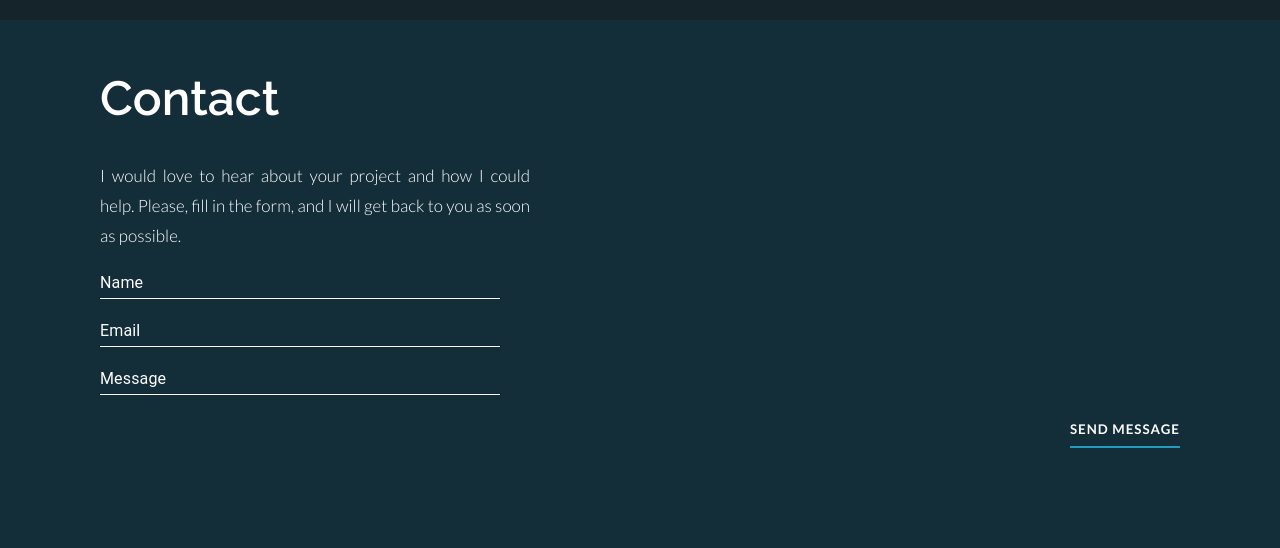
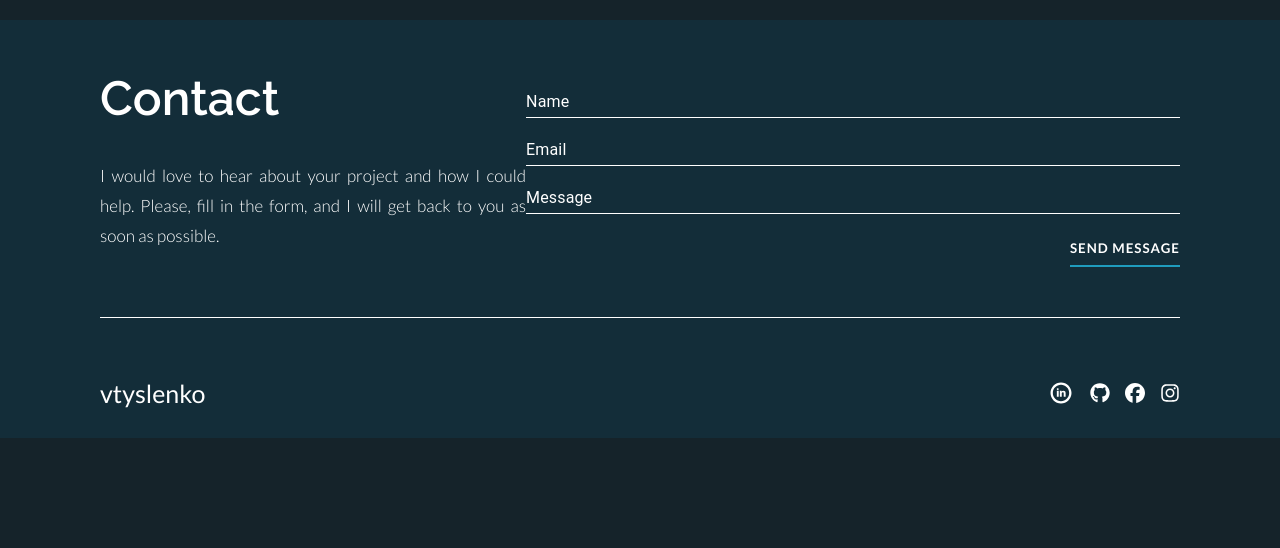
Before and after one commit to VicTyslenko/vt-portfolio, a React (Create React App) app in the folder client/: page / in a window 1280 px wide. Shown: the part 1498-2046 px from the top of the page. After the commit the page ends 1936 px from the top, so only its background shows below. Built offline with nearby package versions, Linux system fonts and the light colour scheme; no server answers.

Commit message:
fixed contact section

```diff
--- a/client/src/adaptive-components/MobileForm/MobileForm.jsx
+++ b/client/src/adaptive-components/MobileForm/MobileForm.jsx
@@ -6,7 +6,7 @@ const MobileForm = (props) => {
     <div className="mobile-form-wrapp">
       <Input
         name="name"
-        className="text-field name-input"
+        className="text-field"
         label="Full Name"
         error={!!errors.name && touched.name}
         variant="outlined"
@@ -30,11 +30,12 @@ const MobileForm = (props) => {
       />
       <Input
         name="message"
-        className="text-field message"
+        className="text-field"
+        error={!!errors.message}
+        fullWidth
         label="Message"
-        error={!!errors.message}
-        variant="outlined"
-        fullWidth
+        multiline
+        rows={5}
       />
     </div>
   );
--- a/client/src/adaptive-components/MobileForm/mobileForm.scss
+++ b/client/src/adaptive-components/MobileForm/mobileForm.scss
@@ -1,28 +1,11 @@
 @import "../../utils/variables";
+@import "../../utils/mixins";
+@import "../../utils/media-queries";
 
 .mobile-form-wrapp {
-  //   .MuiInput-underline:before,
-  //   .MuiInput-underline:hover:before {
-  //     border-bottom-color: $prime-color;
-  //   }
-
-  //   .MuiInputLabel-root {
-  //     color: $prime-color !important;
-  //   }
-
-  //   .MuiTextField-root {
-  //     .MuiInput-underline:after {
-  //       border-bottom-color: $bright-blue;
-  //     }
-  //     &:focus-within .MuiInputLabel-root {
-  //       color: $bright-blue !important;
-  //     }
-  //   }
-
-  //   .MuiInputBase-input {
-  //     color: $prime-color;
-  //   }
-
+  .text-field:not(:last-child) {
+    margin-bottom: 18px;
+  }
   .MuiOutlinedInput-root .MuiOutlinedInput-notchedOutline {
     border-color: white;
   }
--- a/client/src/components/Main/components/ContactSection/ContactSection.tsx
+++ b/client/src/components/Main/components/ContactSection/ContactSection.tsx
@@ -7,13 +7,13 @@ import { formInfoSubmit } from "../../../../helpers";
 import validationSchema from "./validation";
 import Button from "../../../Button/Button";
 
-import FormBoxElement from "../../../FormBoxElement/FormBoxElement";
 import "./contactSection.scss";
 
 interface FormValues {
   name: string;
   email: string;
   message: string;
+  mobile: string;
 }
 const ContactSection = () => {
   const isMobile = useMediaQuery("(max-width:500px)");
@@ -53,6 +53,7 @@ const ContactSection = () => {
             name: "",
             email: "",
             message: "",
+            mobile: "",
           }}
           onSubmit={(values, formikHelpers) => {
             handleSubmit(values, formikHelpers);
@@ -65,17 +66,19 @@ const ContactSection = () => {
                 textAlign: "right",
               }}
             >
-              <FormBoxElement className="form-wrapp">
+              <div className="mobile-version-content">
                 {isMobile ? (
                   <MobileForm errors={errors} touched={touched} />
                 ) : (
                   <DesktopForm errors={errors} touched={touched} />
                 )}
-              </FormBoxElement>
-              {errorMessage && <p className="error-message">{errorMessage}</p>}
-              <Button type="submit" className="submit-btn">
-                Send message
-              </Button>
+                {errorMessage && (
+                  <p className="error-message">{errorMessage}</p>
+                )}
+                <Button type="submit" className="submit-btn">
+                  Send message
+                </Button>
+              </div>
             </Form>
           )}
         </Formik>
--- a/client/src/components/Main/components/ContactSection/contactSection.scss
+++ b/client/src/components/Main/components/ContactSection/contactSection.scss
@@ -8,14 +8,19 @@
     & {
       padding: 50px 30px;
     }
+    .mobile-version-content {
+      text-align: center;
+    }
   }
-  // .contact-wrapp {
-  //   border-bottom: 1px solid $prime-color;
-  //   @include flex-center(space-between, normal);
-  //   @include mobile-version {
-  //     @include flex-center(center, center, column);
-  //   }
-  // }
+
+  .contact-wrapp {
+    border-bottom: 1px solid $prime-color;
+    @include flex-center(space-between, normal);
+    // media
+    @include mobile-version {
+      @include flex-center(center, center, column);
+    }
+  }
 
   .title {
     @include title-font-style();
@@ -25,6 +30,7 @@
         @include subtitle-font-style();
       }
       & span {
+        margin-left: 4px;
         color: $bright-blue;
       }
     }
@@ -56,16 +62,9 @@
     @include main-button-style();
     margin: 26px 0 50px 0;
     text-transform: uppercase;
-  }
+    @include mobile-version{
+      @include second-button-style(  $width: 170px,);
 
-  .form-wrapp {
-    width: 400px;
-    @include flex-center($direction: column);
-    // .name-input {
-    //   margin-bottom: 20px;
-    // }
-    // .message {
-    //   padding-top: 60px;
-    // }
+    }
   }
 }
--- a/client/src/components/Main/components/ContactSection/validation.js
+++ b/client/src/components/Main/components/ContactSection/validation.js
@@ -7,7 +7,7 @@ const validationSchema = Yup.object().shape({
     .required("Required"),
 
   email: Yup.string().email("Invalid email").required("Required"),
-
+  mobile: Yup.string().required("Required"),
   message: Yup.string(),
 });
 
```
